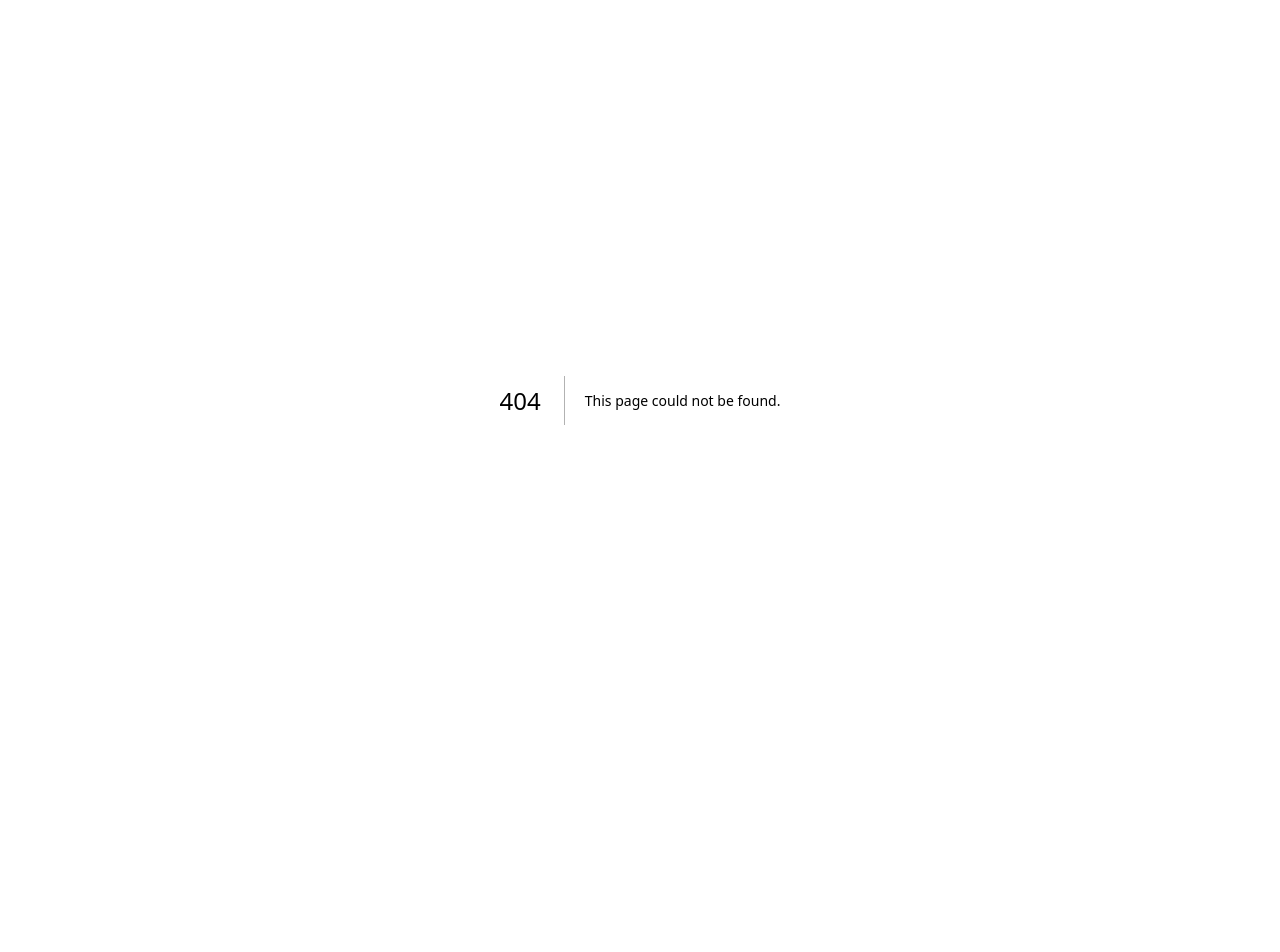
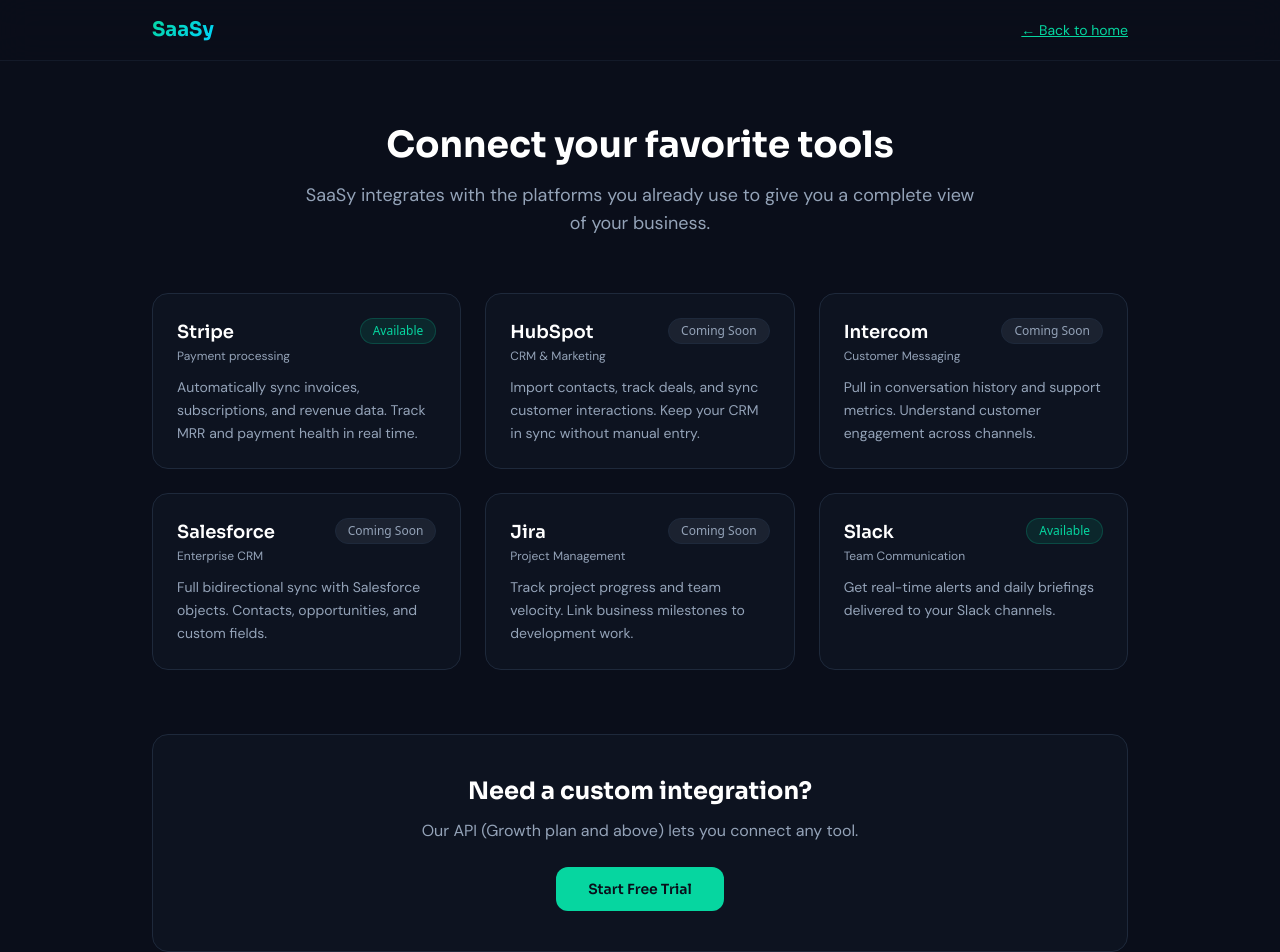
Before and after one commit to rclanan/saasy-landing, a Next.js app: page /integrations in a window 1280 px wide. Before the commit this address had no page. Shown: the top 952 px of the page. Before the commit the page ends 800 px from the top, so only its background shows below. Built offline with nearby package versions, Linux system fonts and the light colour scheme.

Commit message:
feat: add marketing integrations page, update footer link

```diff
--- /dev/null
+++ b/app/integrations/page.tsx
@@ -0,0 +1,167 @@
+import type { Metadata } from 'next';
+import Link from 'next/link';
+
+export const metadata: Metadata = {
+  title: 'Integrations | SaaSy',
+  description:
+    'Connect SaaSy with the tools you already use. Stripe, HubSpot, Intercom, and more.',
+};
+
+interface Integration {
+  name: string;
+  category: string;
+  description: string;
+  status: 'Available' | 'Coming Soon';
+}
+
+const integrations: Integration[] = [
+  {
+    name: 'Stripe',
+    category: 'Payment processing',
+    description:
+      'Automatically sync invoices, subscriptions, and revenue data. Track MRR and payment health in real time.',
+    status: 'Available',
+  },
+  {
+    name: 'HubSpot',
+    category: 'CRM & Marketing',
+    description:
+      'Import contacts, track deals, and sync customer interactions. Keep your CRM in sync without manual entry.',
+    status: 'Coming Soon',
+  },
+  {
+    name: 'Intercom',
+    category: 'Customer Messaging',
+    description:
+      'Pull in conversation history and support metrics. Understand customer engagement across channels.',
+    status: 'Coming Soon',
+  },
+  {
+    name: 'Salesforce',
+    category: 'Enterprise CRM',
+    description:
+      'Full bidirectional sync with Salesforce objects. Contacts, opportunities, and custom fields.',
+    status: 'Coming Soon',
+  },
+  {
+    name: 'Jira',
+    category: 'Project Management',
+    description:
+      'Track project progress and team velocity. Link business milestones to development work.',
+    status: 'Coming Soon',
+  },
+  {
+    name: 'Slack',
+    category: 'Team Communication',
+    description:
+      'Get real-time alerts and daily briefings delivered to your Slack channels.',
+    status: 'Available',
+  },
+];
+
+export default function IntegrationsPage() {
+  return (
+    <div className="bg-saasy-dark min-h-screen">
+      {/* Nav */}
+      <nav className="border-b border-saasy-border/50 bg-saasy-dark/80 backdrop-blur-lg">
+        <div className="mx-auto flex max-w-5xl items-center justify-between px-6 py-4">
+          <Link
+            href="/"
+            className="font-[family-name:var(--font-sora)] text-xl font-bold"
+          >
+            <span className="gradient-text">SaaSy</span>
+          </Link>
+          <Link
+            href="/"
+            className="font-[family-name:var(--font-dm-sans)] text-sm text-saasy-teal hover:text-saasy-teal-dim underline"
+          >
+            &larr; Back to home
+          </Link>
+        </div>
+      </nav>
+
+      <div className="max-w-5xl mx-auto px-6 py-16">
+        {/* Hero */}
+        <header className="mb-14 text-center">
+          <h1 className="font-[family-name:var(--font-sora)] text-4xl font-bold text-white">
+            Connect your favorite tools
+          </h1>
+          <p className="mt-4 font-[family-name:var(--font-dm-sans)] text-saasy-muted text-lg max-w-2xl mx-auto">
+            SaaSy integrates with the platforms you already use to give you a
+            complete view of your business.
+          </p>
+        </header>
+
+        {/* Integration cards grid */}
+        <div className="grid gap-6 sm:grid-cols-2 lg:grid-cols-3">
+          {integrations.map((integration) => (
+            <div
+              key={integration.name}
+              className="rounded-2xl border border-saasy-border bg-saasy-card/50 p-6 flex flex-col gap-3"
+            >
+              <div className="flex items-start justify-between gap-2">
+                <div>
+                  <h2 className="font-[family-name:var(--font-sora)] text-lg font-semibold text-white">
+                    {integration.name}
+                  </h2>
+                  <p className="font-[family-name:var(--font-dm-sans)] text-xs text-saasy-muted mt-0.5">
+                    {integration.category}
+                  </p>
+                </div>
+                {integration.status === 'Available' ? (
+                  <span className="shrink-0 rounded-full bg-saasy-teal/10 border border-saasy-teal/20 px-3 py-1 text-xs font-medium text-saasy-teal">
+                    Available
+                  </span>
+                ) : (
+                  <span className="shrink-0 rounded-full bg-saasy-muted/10 border border-saasy-border px-3 py-1 text-xs font-medium text-saasy-muted">
+                    Coming Soon
+                  </span>
+                )}
+              </div>
+              <p className="font-[family-name:var(--font-dm-sans)] text-sm text-saasy-muted leading-relaxed">
+                {integration.description}
+              </p>
+            </div>
+          ))}
+        </div>
+
+        {/* CTA section */}
+        <div className="mt-16 rounded-2xl border border-saasy-border bg-saasy-card/50 p-10 text-center">
+          <h2 className="font-[family-name:var(--font-sora)] text-2xl font-bold text-white">
+            Need a custom integration?
+          </h2>
+          <p className="mt-3 font-[family-name:var(--font-dm-sans)] text-saasy-muted max-w-lg mx-auto">
+            Our API (Growth plan and above) lets you connect any tool.
+          </p>
+          <a
+            href="https://app.hellosaasy.ai/signup"
+            className="mt-6 inline-block rounded-xl bg-saasy-teal px-8 py-3 font-[family-name:var(--font-sora)] text-sm font-semibold text-saasy-dark hover:opacity-90 transition-opacity"
+          >
+            Start Free Trial
+          </a>
+        </div>
+
+        {/* Footer */}
+        <footer className="mt-16 border-t border-saasy-border pt-8">
+          <p className="font-[family-name:var(--font-dm-sans)] text-sm text-saasy-muted">
+            &copy; 2026 SaaSy Solutions LLC. All rights reserved.
+          </p>
+          <div className="mt-3 flex gap-6">
+            <Link
+              href="/terms"
+              className="font-[family-name:var(--font-dm-sans)] text-sm text-saasy-teal hover:text-saasy-teal-dim underline"
+            >
+              Terms of Service
+            </Link>
+            <Link
+              href="/privacy"
+              className="font-[family-name:var(--font-dm-sans)] text-sm text-saasy-teal hover:text-saasy-teal-dim underline"
+            >
+              Privacy Policy
+            </Link>
+          </div>
+        </footer>
+      </div>
+    </div>
+  );
+}
--- a/app/page.tsx
+++ b/app/page.tsx
@@ -998,13 +998,13 @@
                 </Link>
               </li>
               <li>
-                <a
-                  href="https://app.hellosaasy.ai/integrations"
+                <Link
+                  href="/integrations"
                   className="text-saasy-muted font-[family-name:var(--font-dm-sans)]
                     text-sm hover:text-white transition-colors"
                 >
                   Integrations
-                </a>
+                </Link>
               </li>
             </ul>
           </div>
```
